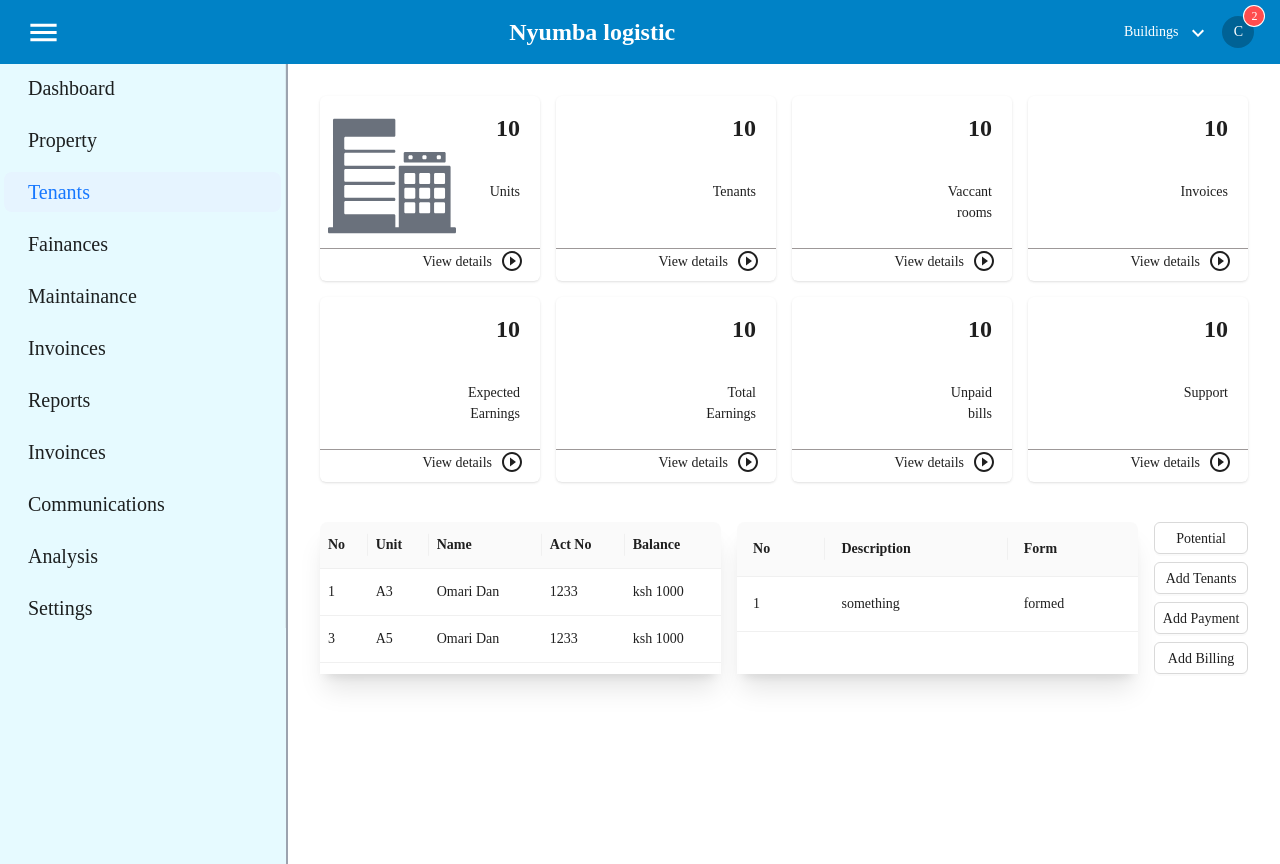
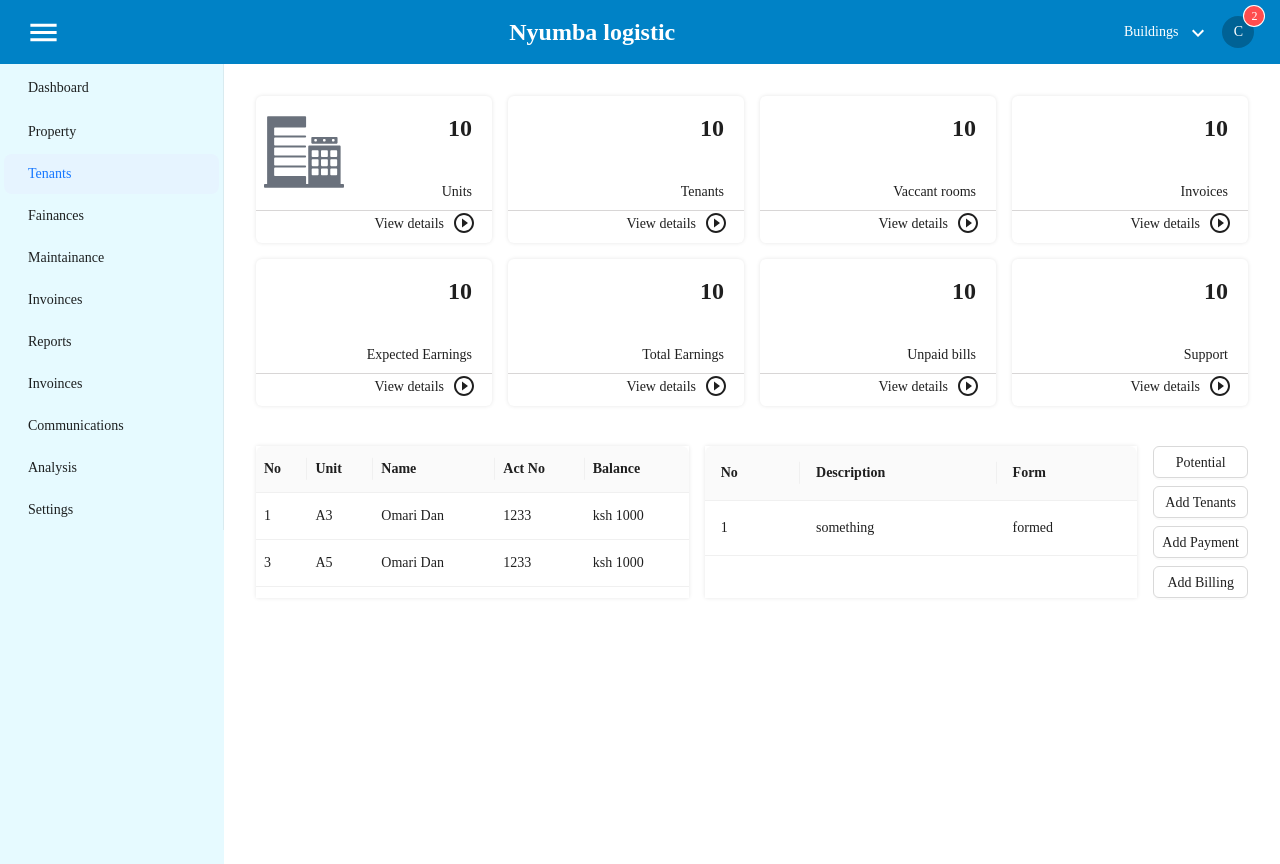
Before and after one commit to ruelngatia/nyumba-logistic-web, a React (Create React App) app: page / in a window 1280 px wide. Built offline with nearby package versions, Linux system fonts and the light colour scheme.

Commit message:
box shadow fix

```diff
--- a/src/App.js
+++ b/src/App.js
@@ -125,13 +125,13 @@ function App() {
           <Layout className="h-full ">
             {isSideMenuHidden?<SideMenu />:""}
             <Sider
-              width={"18rem"}
+              width={"14rem"}
               style={{ backgroundColor: "#E6FAFF" }}
               hidden={!screen}
-              className=" border-b-grey border-r-2 h-screen "
+              className=" h-screen "
             >
               <Menu
-                className="text-left text-xl bg-sider-blue space-y-3"
+                className="text-left  bg-sider-blue space-y-0.5"
                 mode="inline"
                 defaultSelectedKeys={["3"]}
                 items={items1}
--- a/src/components/DashCard.js
+++ b/src/components/DashCard.js
@@ -4,10 +4,10 @@ import PlayCircleOutlineIcon from '@mui/icons-material/PlayCircleOutline';
 
 export default function DashCard({src, text}) {
   return (
-    <div className='shadow hover:shadow-2xl rounded-md py-2'>
+    <div className='shadow-1xl hover:shadow-2xl rounded-md py-2'>
         <div>
             <div className='flex flex-row justify-between p-2'>
-                <div className='w-32 mr-2 h-32'>
+                <div className='w-20 mr-2 h-20'>
                     <img  src={src} />
                 </div>
                 <Space direction='vertical' className='text-right float-right mr-3'>
@@ -17,7 +17,7 @@ export default function DashCard({src, text}) {
                 </Space>
             </div>
         </div>
-        <div className='text-left border-t border-card-border  pr-4'>
+        <div className='text-left border-t border-opacity-40 border-card-border  pr-4'>
             <Space direction='horizontal' className='float-right'>
                 <span>View details</span>
                 <span>
--- a/src/components/NoticeTable.js
+++ b/src/components/NoticeTable.js
@@ -50,7 +50,7 @@ export default function NoticeTable() {
       ]
 
   return (
-    <div className=' shadow-xl lg:w-2/4'>
+    <div className=' shadow-1xl lg:w-2/4'>
         <Table size='middle' pagination={{hideOnSinglePage: true}} dataSource={data} columns={columns}/>
     </div>
   )
--- a/src/components/ReminderTable.js
+++ b/src/components/ReminderTable.js
@@ -32,7 +32,7 @@ export default function ReminderTable() {
     ]
 
   return (
-    <div className='shadow-xl w-full lg:w-2/4'>
+    <div className='shadow-1xl w-full lg:w-2/4'>
         <Table pagination={{hideOnSinglePage:true}} columns={columns} dataSource={data}/>
     </div>
   )
--- a/src/components/SideMenu.js
+++ b/src/components/SideMenu.js
@@ -49,9 +49,9 @@ export default function SideMenu() {
     },
   ];
   return (
-    <div className="absolute h-screen md:hidden w-3/4 z-40">
+    <div className="absolute h-screen md:hidden  z-40">
       <Menu
-        className="text-left text-xl bg-sider-blue space-y-3 pb-2 h-full "
+        className="text-left bg-sider-blue space-y-0.5 pb-2 h-full "
         mode="inline"
         defaultSelectedKeys={["3"]}
         items={items1}
--- a/src/index.js
+++ b/src/index.js
@@ -15,7 +15,7 @@ root.render(
           token: {
             fontFamily: 'Montserrat',
             // colorPrimary: "#0082C6",
-            colorBgLayout: '#ffff'
+            colorBgLayout: '#ffff',
           }
         }}
       >
--- a/src/pages/Dashboard.js
+++ b/src/pages/Dashboard.js
@@ -9,7 +9,7 @@ export default function Dashboard() {
   return (
     <div className='m-8'>
       <section>
-        <div className='grid grid-cols-2 lg:grid-cols-4  gap-4'>
+        <div className='grid sm:grid-cols-2 lg:grid-cols-4  gap-4'>
           <DashCard src={building} text={'Units'}/>
           <DashCard text={'Tenants'}/>
           <DashCard text={'Vaccant rooms'}/>
--- a/tailwind.config.js
+++ b/tailwind.config.js
@@ -2,7 +2,12 @@
 module.exports = {
   content: ["./src/**/*.{js,jsx,ts,tsx}"],
   theme: {
-    extend: {},
+    extend: {
+      boxShadow: {
+        '1xl': '0px 0px 4px rgba(0,0,0,0.1)',
+        '2xl': '0px 0px 6px rgba(0,0,0,0.2)',
+      }
+    },
     colors: {
       'primary-color': '#0082C6',
       'white': '#ffff ',
```
